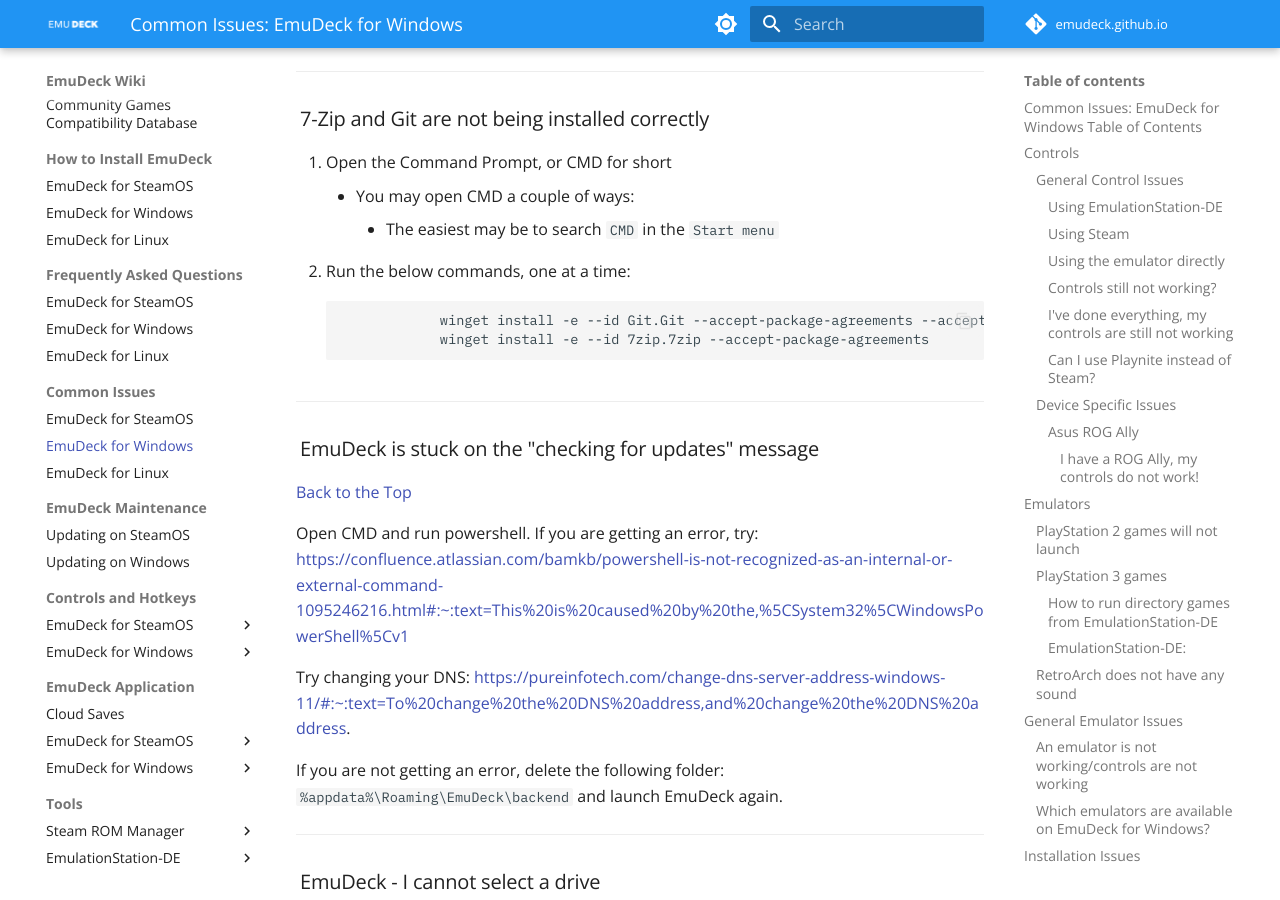
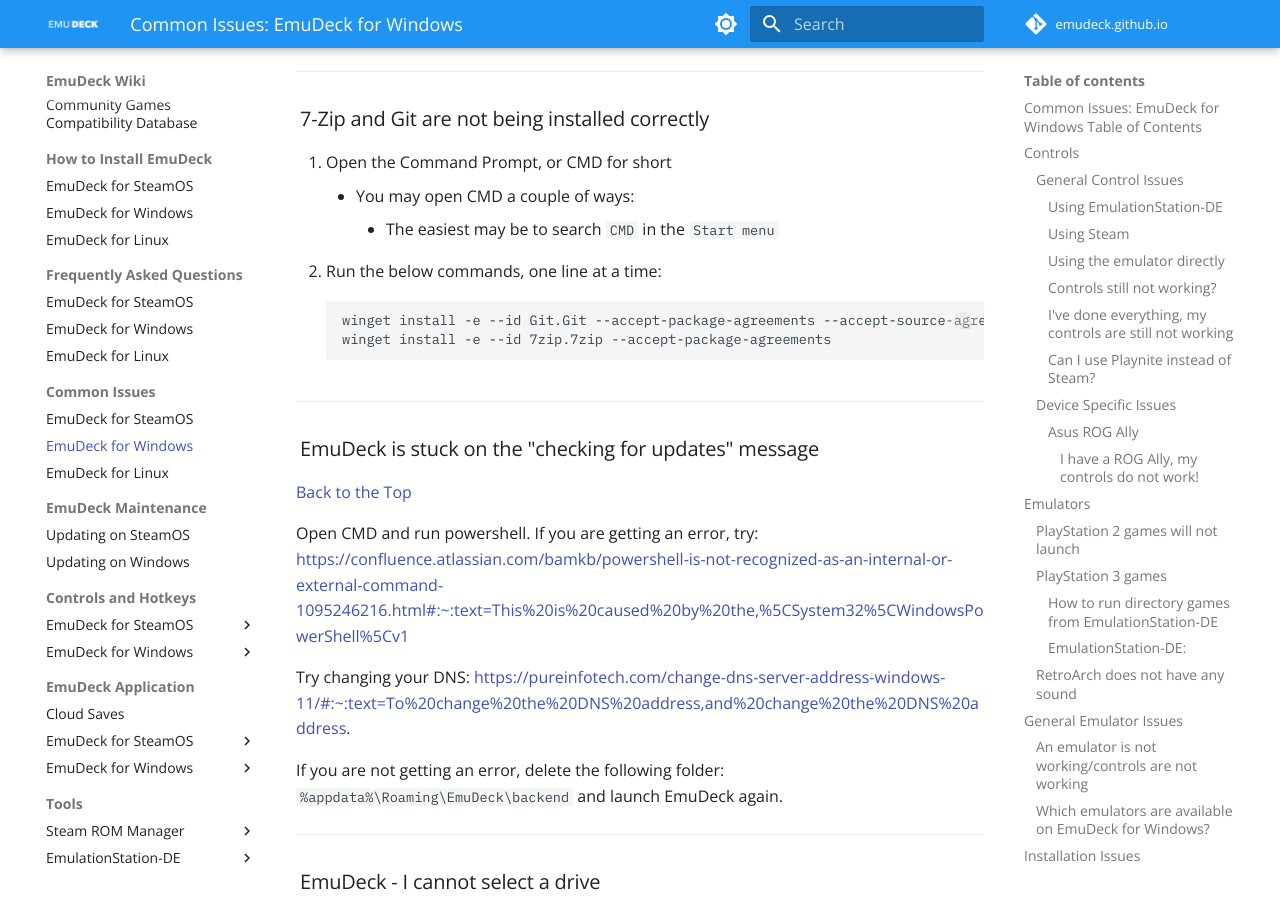
Before and after one commit to EmuDeck/emudeck.github.io, an MkDocs documentation site: the page built from docs/common-issues/windows/index.md, in a window 1280 px wide and 900 px high, scrolled down 6373 px. Built offline with MkDocs 1.6.1 and Material for MkDocs 9.7.7, drawn with Linux system fonts in a browser that asks for light colours; comment, search, counter and statistics services are not loaded.

Commit message:
Clarify 7zip/git section - common iss win

```diff
--- a/docs/common-issues/windows/index.md
+++ b/docs/common-issues/windows/index.md
@@ -210,10 +210,10 @@
 1. Open the Command Prompt, or CMD for short
     * You may open CMD a couple of ways:
         * The easiest may be to search `CMD` in the `Start menu`
-3. Run the below commands, one at a time:
+3. Run the below commands, one line at a time:
 
-                    winget install -e --id Git.Git --accept-package-agreements --accept-source-agreements
-                    winget install -e --id 7zip.7zip --accept-package-agreements
+        winget install -e --id Git.Git --accept-package-agreements --accept-source-agreements
+        winget install -e --id 7zip.7zip --accept-package-agreements
 
 ---
 
```
